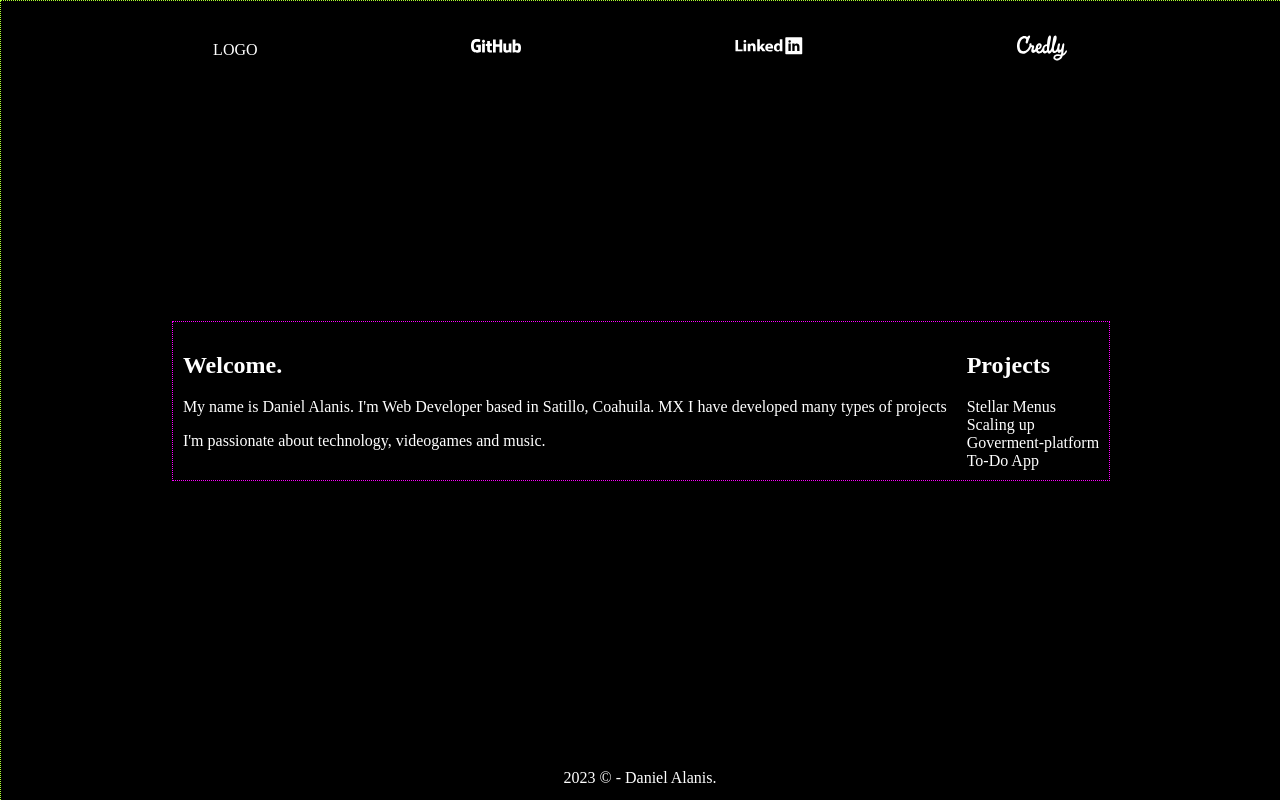
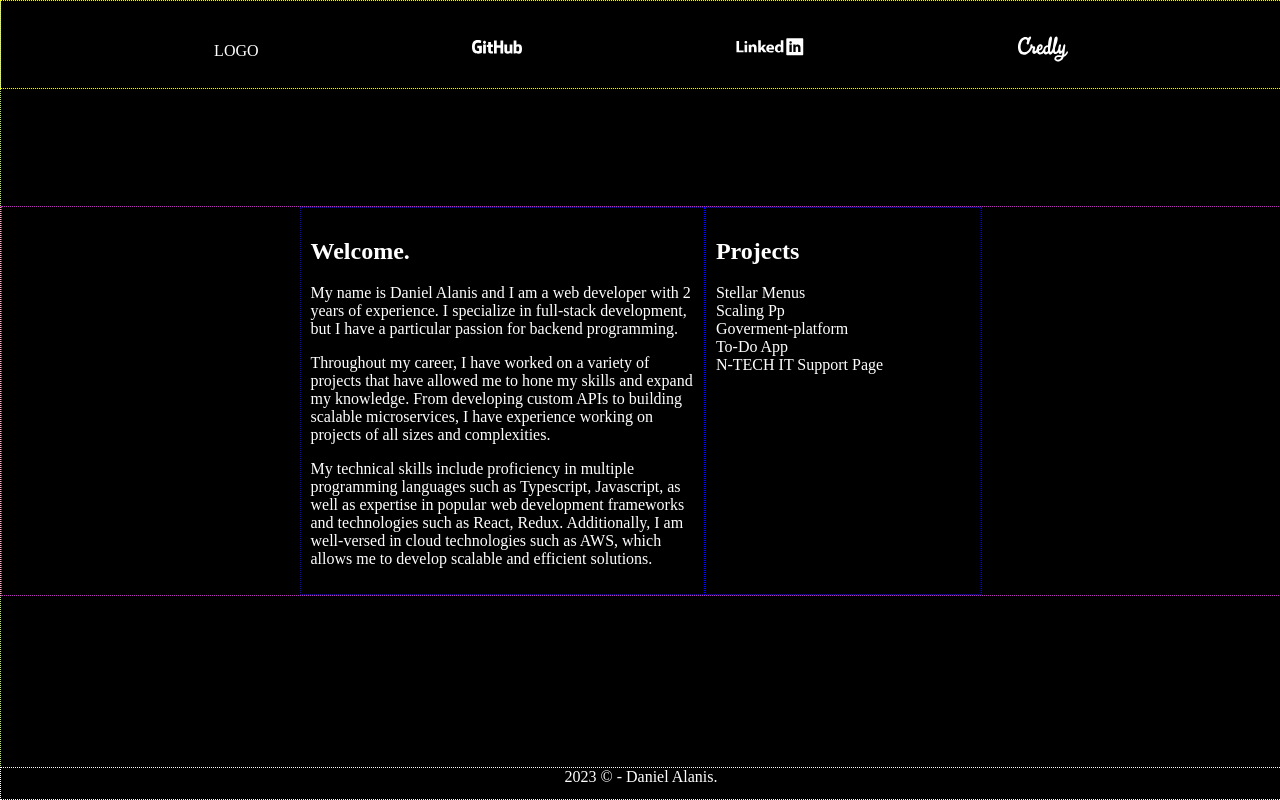
Before and after one commit to d4lanis/portfolio, a React (Vite) app: page / in a window 1280 px wide. Built offline with nearby package versions, Linux system fonts and the light colour scheme.

Commit message:
add work break to paragraphs

```diff
--- a/src/App.tsx
+++ b/src/App.tsx
@@ -5,24 +5,28 @@ function App() {
 
   return (
     <div>
-      <NavBar/>
-      <div className="main-section">
-        <section>
-        <h1>Welcome.</h1>
-        <p>
-            My name is Daniel Alanis. I'm Web Developer based in Satillo, Coahuila. MX I have developed many types of projects
-        </p>
-        <p>
-            I'm passionate about technology, videogames and music.
-        </p>
+      <NavBar />
+      <div className="main-section" style={{display: "flex", overflow: "auto"}}>
+        <section style={{wordWrap: "break-word", width: "30%"}}>
+          <h1>Welcome.</h1>
+          <p>
+            My name is Daniel Alanis and I am a web developer with 2 years of experience. I specialize in full-stack development, but I have a particular passion for backend programming.
+          </p>
+          <p>
+            Throughout my career, I have worked on a variety of projects that have allowed me to hone my skills and expand my knowledge. From developing custom APIs to building scalable microservices, I have experience working on projects of all sizes and complexities.
+          </p>
+          <p>
+            My technical skills include proficiency in multiple programming languages such as Typescript, Javascript, as well as expertise in popular web development frameworks and technologies such as React, Redux. Additionally, I am well-versed in cloud technologies such as AWS, which allows me to develop scalable and efficient solutions.
+          </p>
         </section>
-        <section>
+        <section style={{wordWrap: "break-word", width: "20%"}}>
           <h1>Projects</h1>
           <ul>
             <li>Stellar Menus</li>
-            <li>Scaling up</li>
+            <li>Scaling Pp</li>
             <li>Goverment-platform</li>
             <li>To-Do App</li>
+            <li>N-TECH IT Support Page</li>
           </ul>
         </section>
       </div>
--- a/src/index.css
+++ b/src/index.css
@@ -1,5 +1,6 @@
 html, body {
   height: 100%;
+  width: 100%;
 }
 
 /* set the background color of the body to black */
@@ -79,6 +80,7 @@ option {
 
 section{
   padding: 10px;
+  border: 1px dotted blue;
 }
 
 ul, ol {
@@ -86,3 +88,11 @@ ul, ol {
   margin: 0;
   padding: 0;
 }
+
+nav{
+  border: 1px dotted yellow
+}
+
+footer{
+  border: 1px dotted white
+}
```
